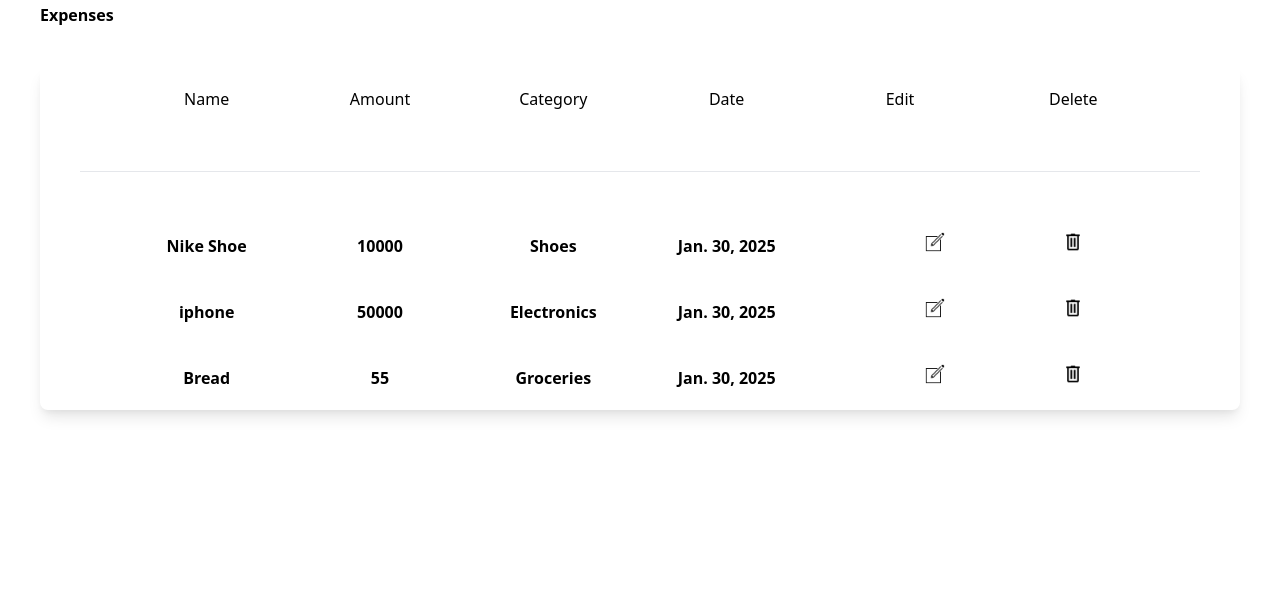
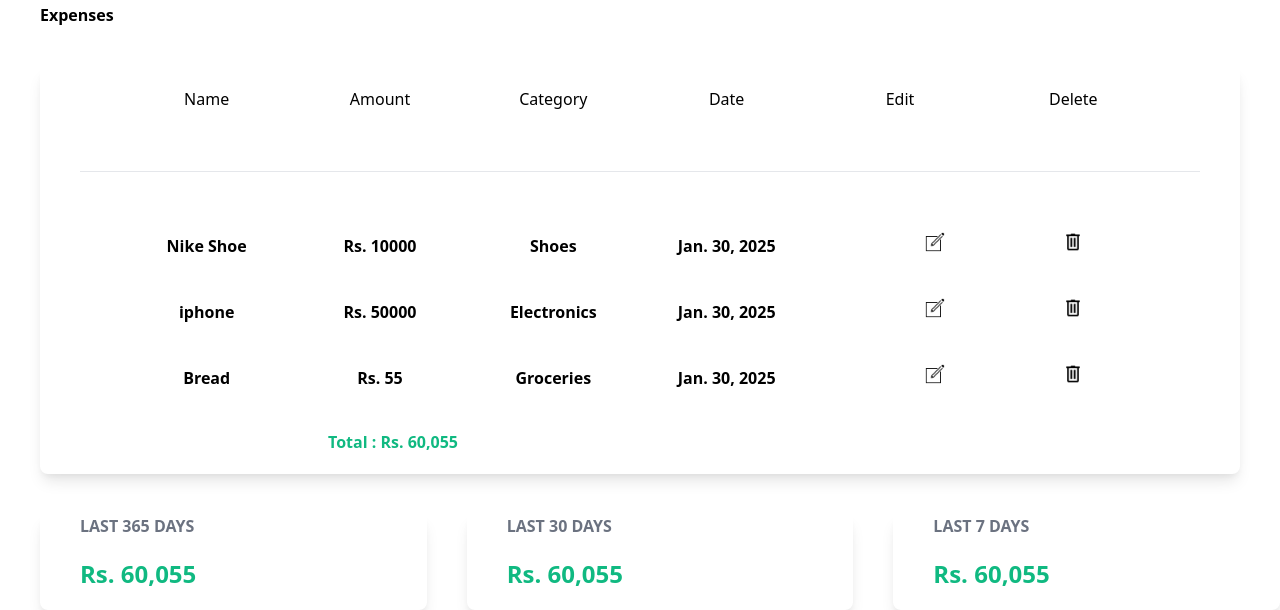
Before and after one commit to Genos0820/expensetracker, a Django app: page / in a window 1280 px wide. Shown: the part 377-987 px from the top of the page. Before the commit the page ends 794 px from the top, so only its background shows below. Run offline with Django 5.2, Linux system fonts and the light colour scheme; data comes from the database, SQL or seed files in the repository; both versions use the stored data as it was after the commit; style sheets or scripts are compiled from the project's sources.

Commit message:
changes2

```diff
--- a/expense/expense/settings.py
+++ b/expense/expense/settings.py
@@ -32,6 +32,7 @@ ALLOWED_HOSTS = []
 
 INSTALLED_APPS = [
     'splitexpense',
+    'django.contrib.humanize',
     'django.contrib.admin',
     'django.contrib.auth',
     'django.contrib.contenttypes',
--- a/expense/splitexpense/templates/splitexpense/index.html
+++ b/expense/splitexpense/templates/splitexpense/index.html
@@ -1,5 +1,6 @@
 {% extends "splitexpense/include/base.html" %}
 {% load static %}
+{% load humanize %}
 
 {% block title %}Expense Tracker{% endblock title %}
 
@@ -37,7 +38,7 @@
     {% for ex in expenses %}
     <div class="expense-row flex flex-wrap px-20 py-5">
         <span class="font-bold">{{ex.name}}</span>
-        <span class="font-bold">{{ex.amount}}</span>
+        <span class="font-bold">Rs. {{ex.amount}}</span>
         <span class="font-bold">{{ex.category}}</span>
         <span class="font-bold">{{ex.date}}</span>
         <span class="pl-28"><a href="{% url "edit" ex.id %}">
@@ -50,5 +51,35 @@
         </span>
     </div>
     {% endfor %}
-</div>
+    <!--Displaying total-->
+    <div class="px-72 py-5">
+        <span class="font-bold text-green-500">
+            Total : Rs. {{ total_expenses.amount__sum|intcomma }}
+        </span>
+        </div>
+
+    <!--Displaying total-->
+    </div>
+    <div class="flex">
+        <div class="w-1/3 shadow-lg ml-10 rounded-lg">
+            <h1 class="ml-10 font-bold text-gray-500">LAST 365 DAYS</h1>
+            <h1 class="ml-10 my-5 text-2xl text-green-500 font-bold">
+                Rs. {{ yearly_sum.amount__sum|intcomma }}
+            </h1>
+        </div>
+
+        <div class="w-1/3 shadow-lg ml-10 rounded-lg">
+            <h1 class="ml-10 font-bold text-gray-500">LAST 30 DAYS</h1>
+            <h1 class="ml-10 my-5 text-2xl text-green-500 font-bold">
+                Rs. {{ monthly_sum.amount__sum|intcomma }}
+            </h1>
+        </div>
+
+        <div class="w-1/3 shadow-lg ml-10 rounded-lg">
+            <h1 class="ml-10 font-bold text-gray-500">LAST 7 DAYS</h1>
+            <h1 class="ml-10 my-5 text-2xl text-green-500 font-bold">
+                Rs. {{ weekly_sum.amount__sum|intcomma }}
+            </h1>
+        </div>
+    </div>
 {% endblock body %}
--- a/expense/splitexpense/views.py
+++ b/expense/splitexpense/views.py
@@ -1,7 +1,9 @@
 from django.shortcuts import render,redirect # type: ignore
 from .forms import ExpenseForm
-from django.views import View
+from django.views import View # type: ignore
 from .models import Expense
+import datetime
+from django.db.models import Sum
 
 # Create your views here.
 
@@ -10,11 +12,33 @@ def index(request):
         expense = ExpenseForm(request.POST)
         if expense.is_valid():
             expense.save()
+
     expense_form=ExpenseForm()
     expenses=Expense.objects.all()
+    total_expenses=expenses.aggregate(Sum("amount"))
+
+    #logic to calculate 365 days expenses
+    last_year=datetime.date.today()-datetime.timedelta(days=365)
+    data=Expense.objects.filter(date__gt=last_year)
+    yearly_sum=data.aggregate(Sum('amount'))
+
+    #logic to calculate 30 days expenses
+    last_month=datetime.date.today()-datetime.timedelta(days=30)
+    data_m=Expense.objects.filter(date__gt=last_month)
+    monthly_sum=data_m.aggregate(Sum('amount'))
+
+    #logic to calculate 7 days expenses
+    last_week=datetime.date.today()-datetime.timedelta(days=365)
+    data_w=Expense.objects.filter(date__gt=last_week)
+    weekly_sum=data_w.aggregate(Sum('amount'))
+
     return render(request,"splitexpense/index.html",{
         "expense_form":expense_form,
-        "expenses": expenses
+        "expenses": expenses,
+        "total_expenses": total_expenses,
+        "yearly_sum":yearly_sum,
+        "monthly_sum":monthly_sum,
+        "weekly_sum":weekly_sum,
     })
 
 def delete(request,id):
```
Also changed, not shown: expense/db.sqlite3.
